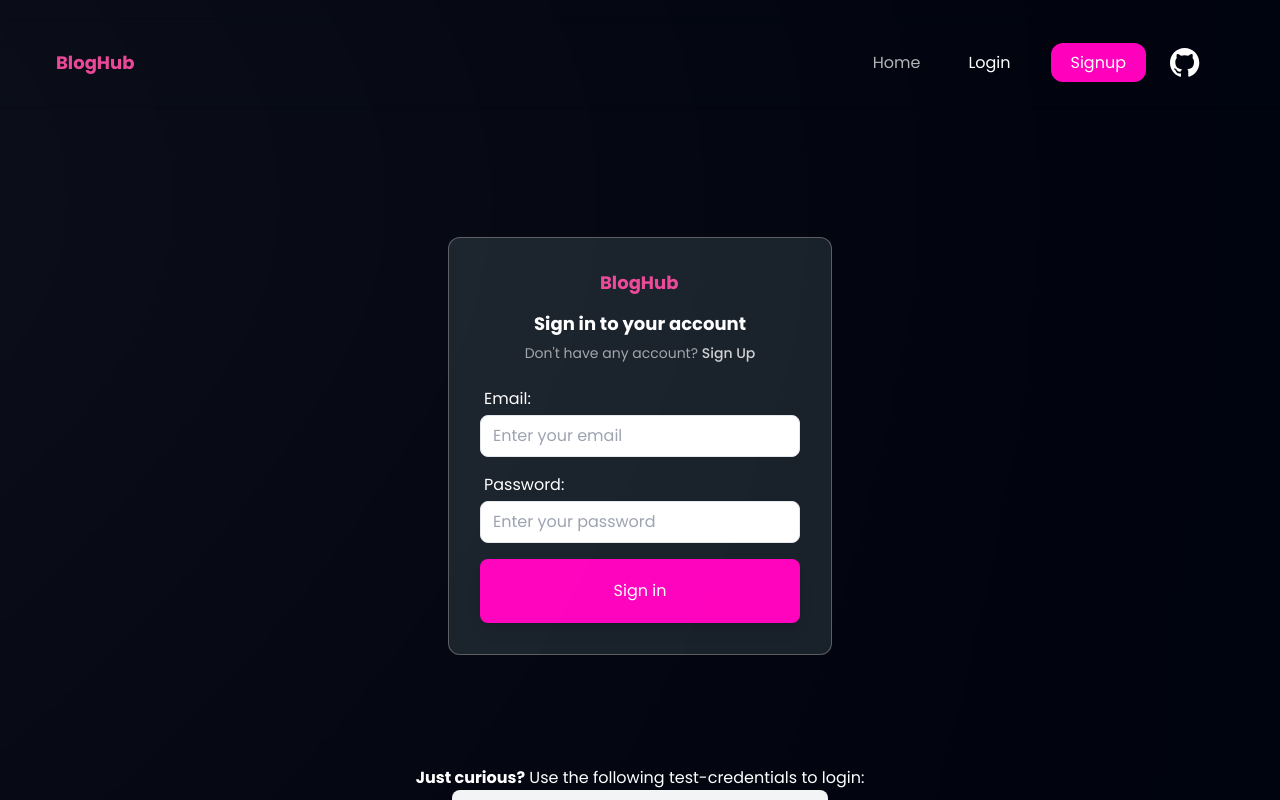
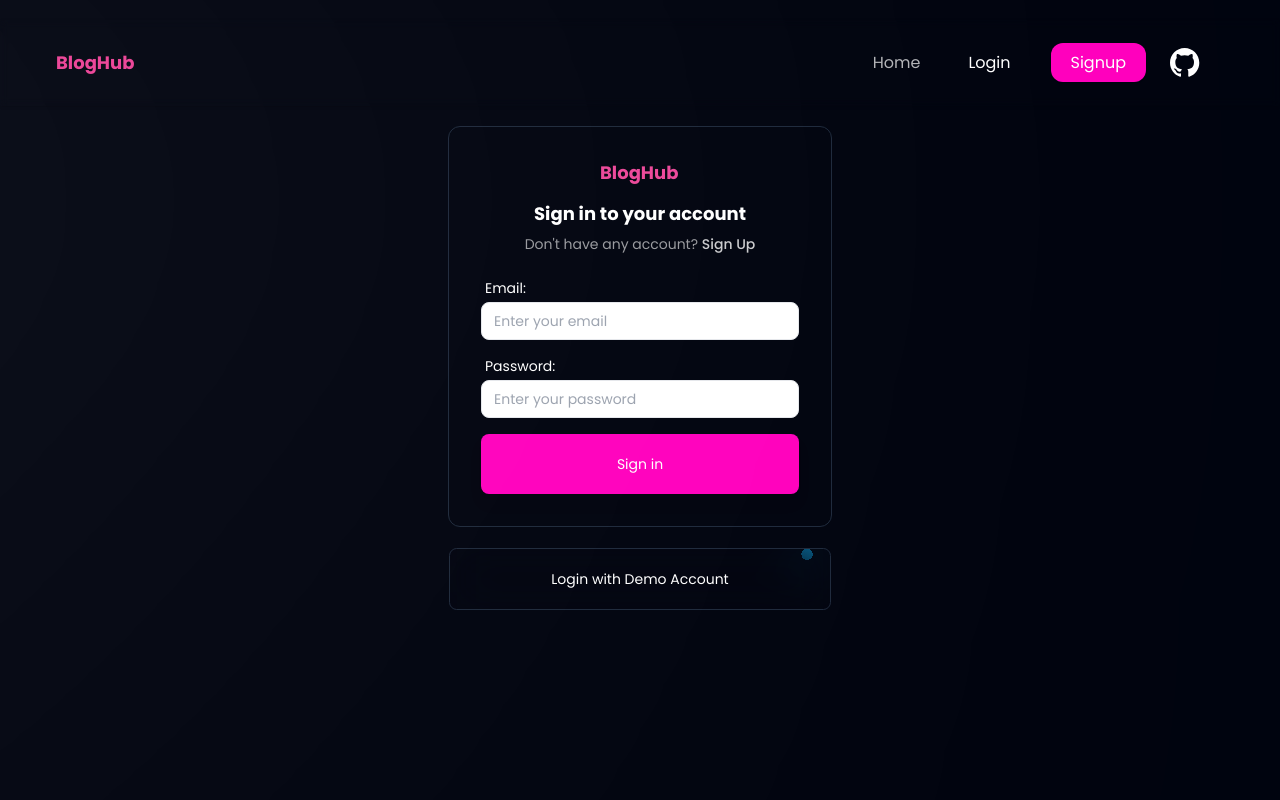
Before and after one commit to ayushichoudhary-19/BlogHub, a React (Vite) app: page /login in a window 1280 px wide. Shown: the top 800 px of the page. Built offline with nearby package versions, Linux system fonts and the light colour scheme; no server answers.

Commit message:
enhanced signin/signup forms

```diff
--- a/package.json
+++ b/package.json
@@ -24,6 +24,7 @@
     "mini-svg-data-uri": "^1.4.4",
     "react": "^18.2.0",
     "react-dom": "^18.2.0",
+    "react-element-to-jsx-string": "^15.0.0",
     "react-hook-form": "^7.49.3",
     "react-icons": "^5.0.1",
     "react-redux": "^9.1.0",
--- a/src/Components/Button/Button.jsx
+++ b/src/Components/Button/Button.jsx
@@ -9,7 +9,7 @@ function Button({
     ...props
 }) {
   return (
-    <button className={`px-2 py-5 ${bgColor} ${textColor} ${className} `} type={type} {...props}>
+    <button className={`px-2 md:py-5 py-3 ${bgColor} ${textColor} ${className} `} type={type} {...props}>
         {children}
     </button>
   )
--- a/src/Components/Login.jsx
+++ b/src/Components/Login.jsx
@@ -6,6 +6,7 @@ import { Logo, Button, Input } from "./index";
 import { useDispatch } from 'react-redux';
 import { useForm } from 'react-hook-form';
 import { Loader } from './index';
+import { MovingButton } from './ui/moving-border';
 
 function Login() {
     const navigate = useNavigate();
@@ -33,9 +34,17 @@ function Login() {
         }
     };
 
+    const handleRecruiterDemoLogin = async () => {
+        const testCredentials = {
+            email: 'talentseeker.logincheck@gmail.com',
+            password: '12345678'
+        };
+        await login(testCredentials);
+    };
+
     return (
-        <div className='flex items-center justify-center md:min-h-[80vh]'>
-            <div className={`mx-auto w-full md:max-w-sm rounded-xl p-5 md:p-8 bg-customGray shadow-grayBorder`}>
+        <div className=' items-center justify-center md:min-h-[80vh] text-sm'>
+            <div className={`mx-auto w-full md:max-w-sm rounded-xl p-5 md:p-8 border-slate-800 border `}>
                 <div className="mb-4 flex justify-center">
                     <span className="inline-block w-full max-w-[80px]">
                         <Logo width="100%" />
@@ -90,6 +99,11 @@ function Login() {
                     </div>
                 </form>
             </div>
+            <MovingButton
+                onClick={handleRecruiterDemoLogin}
+                className="rounded-lg border-slate-800">
+                    Login with Demo Account
+                </MovingButton>
         </div>
     );
 }
--- /dev/null
+++ b/src/Components/ui/moving-border.jsx
@@ -0,0 +1,122 @@
+import React, { useRef } from "react";
+import {
+  motion,
+  useAnimationFrame,
+  useMotionTemplate,
+  useMotionValue,
+  useTransform,
+} from "framer-motion";
+import { cn } from "@/utils/cn";
+
+export function MovingButton({
+  borderRadius = "0.5rem",
+  children,
+  as: Component = "button",
+  containerClassName,
+  borderClassName,
+  duration,
+  className,
+  ...otherProps
+}) {
+  return (
+    <Component
+      className={cn(
+        "bg-transparent relative text-xl  h-16 w-full p-[1px] overflow-hidden my-5 ",
+        containerClassName
+      )}
+      style={{
+        borderRadius: borderRadius,
+      }}
+      {...otherProps}
+    >
+      <div
+        className="absolute inset-0"
+        style={{ borderRadius: `calc(${borderRadius} * 0.96)` }}
+      >
+        <MovingBorder duration={duration} rx="30%" ry="30%">
+          <div
+            className={cn(
+              "h-20 w-20 opacity-[0.8] bg-[radial-gradient(var(--sky-500)_10%,transparent_10%)]",
+              borderClassName
+            )}
+          />
+        </MovingBorder>
+      </div>
+
+      <div
+        className={cn(
+          "relative border border-slate-800 backdrop-blur-xl text-white flex items-center justify-center w-full h-full text-sm antialiased",
+          className
+        )}
+        style={{
+          borderRadius: `calc(${borderRadius} * 0.96)`,
+        }}
+      >
+        {children}
+      </div>
+    </Component>
+  );
+}
+
+export const MovingBorder = ({
+  children,
+  duration = 2000,
+  rx,
+  ry,
+  ...otherProps
+}) => {
+  const pathRef = useRef();
+  const progress = useMotionValue(0);
+
+  useAnimationFrame((time) => {
+    const length = pathRef.current?.getTotalLength();
+    if (length) {
+      const pxPerMillisecond = length / duration;
+      progress.set((time * pxPerMillisecond) % length);
+    }
+  });
+
+  const x = useTransform(
+    progress,
+    (val) => pathRef.current?.getPointAtLength(val).x
+  );
+  const y = useTransform(
+    progress,
+    (val) => pathRef.current?.getPointAtLength(val).y
+  );
+
+  const transform = useMotionTemplate`translateX(${x}px) translateY(${y}px) translateX(-50%) translateY(-50%)`;
+
+  return (
+    <>
+      <svg
+        xmlns="http://www.w3.org/2000/svg"
+        preserveAspectRatio="none"
+        className="absolute h-full w-full"
+        width="100%"
+        height="100%"
+        {...otherProps}
+      >
+        <rect
+          fill="none"
+          width="100%"
+          height="100%"
+          rx={rx}
+          ry={ry}
+          ref={pathRef}
+        />
+      </svg>
+      <motion.div
+        style={{
+          position: "absolute",
+          top: 0,
+          left: 0,
+          display: "inline-block",
+          transform,
+        }}
+      >
+        {children}
+      </motion.div>
+    </>
+  );
+};
--- a/src/Components/ui/sticky-scroll-reveal.jsx
+++ /dev/null
@@ -1,95 +0,0 @@
-import React, { useRef, useState } from "react";
-import { useMotionValueEvent, useScroll } from "framer-motion";
-import { motion } from "framer-motion";
-import { cn } from "@/utils/cn";
-
-export const StickyScroll = ({
-  content,
-  contentClassName,
-}) => {
-  const [activeCard, setActiveCard] = useState(0);
-  const ref = useRef(null);
-  const { scrollYProgress } = useScroll({
-    container: ref,
-    offset: ["start start", "end start"],
-  });
-  const cardLength = content.length;
-
-  useMotionValueEvent(scrollYProgress, "change", (latest) => {
-    const cardsBreakpoints = content.map((_, index) => index / cardLength);
-    const closestBreakpointIndex = cardsBreakpoints.reduce(
-      (acc, breakpoint, index) => {
-        const distance = Math.abs(latest - breakpoint);
-        if (distance < Math.abs(latest - cardsBreakpoints[acc])) {
-          return index;
-        }
-        return acc;
-      },
-      0
-    );
-    setActiveCard(closestBreakpointIndex);
-  });
-
-  const backgroundColors = [
-    "var(--slate-900)",
-    "var(--black)",
-    "var(--neutral-900)",
-  ];
-  const linearGradients = [
-    "linear-gradient(to bottom right, var(--cyan-500), var(--emerald-500))",
-    "linear-gradient(to bottom right, var(--pink-500), var(--indigo-500))",
-    "linear-gradient(to bottom right, var(--orange-500), var(--yellow-500))",
-  ];
-  return (
-    <motion.div
-      animate={{
-        backgroundColor: backgroundColors[activeCard % backgroundColors.length],
-      }}
-      className="h-[30rem] overflow-y-auto flex justify-center relative space-x-10 rounded-md p-10"
-      ref={ref}
-    >
-      <div className="div relative flex items-start px-4">
-        <div className="max-w-2xl">
-          {content.map((item, index) => (
-            <div key={item.title + index} className="my-20">
-              <motion.h2
-                initial={{
-                  opacity: 0,
-                }}
-                animate={{
-                  opacity: activeCard === index ? 1 : 0.3,
-                }}
-                className="text-2xl font-bold text-slate-100"
-              >
-                {item.title}
-              </motion.h2>
-              <motion.p
-                initial={{
-                  opacity: 0,
-                }}
-                animate={{
-                  opacity: activeCard === index ? 1 : 0.3,
-                }}
-                className="text-kg text-slate-300 max-w-sm mt-10"
-              >
-                {item.description}
-              </motion.p>
-            </div>
-          ))}
-          <div className="h-40" />
-        </div>
-      </div>
-      <motion.div
-        animate={{
-          background: linearGradients[activeCard % linearGradients.length],
-        }}
-        className={cn(
-          "hidden lg:block h-60 w-80 rounded-md bg-white sticky top-10 overflow-hidden",
-          contentClassName
-        )}
-      >
-        {content[activeCard].content ?? null}
-      </motion.div>
-    </motion.div>
-  );
-};
--- a/src/Components/ui/text-generate-effect.jsx
+++ b/src/Components/ui/text-generate-effect.jsx
@@ -42,7 +42,7 @@ export const TextGenerateEffect = ({
   return (
     <div className={cn("", className)}>
       <div className="mt-4">
-        <div className=" dark:text-white text-black text-2xl leading-snug tracking-wide">
+        <div className=" dark:text-white text-black md:text-2xl text-sm leading-snug tracking-wide">
           {renderWords()}
         </div>
       </div>
--- a/src/index.css
+++ b/src/index.css
@@ -19,7 +19,6 @@ body {
     font-style: normal;
     font-weight: 600;
     line-height: 140%;
-    /* 100.8px */
     letter-spacing: 0.72px;
 }
 
@@ -36,21 +35,6 @@ body {
     --tw-ring-shadow: var(--tw-ring-inset) 0 0 0 calc(1px + var(--tw-ring-offset-width)) var(--tw-ring-color);
 }
 
-.bg-blue-gradient {
-    background: linear-gradient(157.81deg,
-            #def9fa -43.27%,
-            #bef3f5 -21.24%,
-            #9dedf0 12.19%,
-            #7de7eb 29.82%,
-            #5ce1e6 51.94%,
-            #33bbcf 90.29%);
-}
-
-.blue__gradient {
-    background: linear-gradient(180deg, rgba(188, 165, 255, 0) 0%, #214d76 100%);
-    filter: blur(123px);
-}
-
 .pink__gradient {
     background: linear-gradient(90deg, #f4c4f3 0%, #fc67fa 100%);
     filter: blur(900px);
--- a/src/pages/Home.jsx
+++ b/src/pages/Home.jsx
@@ -32,7 +32,7 @@ function Home() {
                 <div className="flex flex-col gap-20 my-20 md:my-14 items-center justify-around">
 
                     <div className='flex flex-col items-center md:items-start'>
-                        <h1 className='text-3xl md:text-[52px] lg:text-[72px] hero-heading mx-auto'>
+                        <h1 className='text-[52px] md:text-[52px] lg:text-[72px] hero-heading mx-auto'>
                             Welcome to the <span className='text-customPink'>BlogHub!</span>
                         </h1>
                         <p className='md:text-lg text-sm lg:px-5 px-10 md:px-0 mx-auto'>
@@ -41,7 +41,7 @@ function Home() {
                         <div className="mx-auto">
                             <Button
                                 onClick={() => navigateHome()}
-                                className="my-4 py-2 px-5 text-white font-weight-400 bg-customPink rounded-xl shadow-lg duration-200 hover:cursor-pointer hover:bg-white hover:text-black hover:scale-105 md:mx-2 md:my-6"
+                                className="my-7 md:py-2 py-0 px-5 text-white font-weight-400 bg-customPink rounded-xl shadow-lg duration-200 hover:cursor-pointer hover:bg-white hover:text-black hover:scale-105 md:mx-2 md:my-6"
                             >
                                 {status ? "See Posts" : "Get Started"}
                             </Button>
--- a/src/pages/Login.jsx
+++ b/src/pages/Login.jsx
@@ -5,13 +5,6 @@ function Login() {
   return (
     <div className="py-0 flex flex-col items-center">
       <LoginComponent />
-      <div className="text-center">
-        <b>Just curious?</b> Use the following test-credentials to login:
-      </div>
-      <div className="bg-gray-100 p-4 rounded-lg text-left text-black">
-        <p><span className="font-semibold">Email:</span> talentseeker.logincheck@gmail.com</p>
-        <p><span className="font-semibold">Password:</span> 12345678</p>
-      </div>
     </div>
   );
 }
--- a/src/pages/Signup.jsx
+++ b/src/pages/Signup.jsx
@@ -3,7 +3,7 @@ import { Signup as SignupComponent } from '../Components'
 
 function Signup() {
   return (
-    <div className='py-8'>
+    <div className="py-0 flex flex-col items-center">
         <SignupComponent />
     </div>
   )
```
Also changed, not shown: src/Components/Signup.jsx (+4 -3 lines), tailwind.config.js (+22 -2 lines), 1 other file (tests, documents, lock files or other folders).
